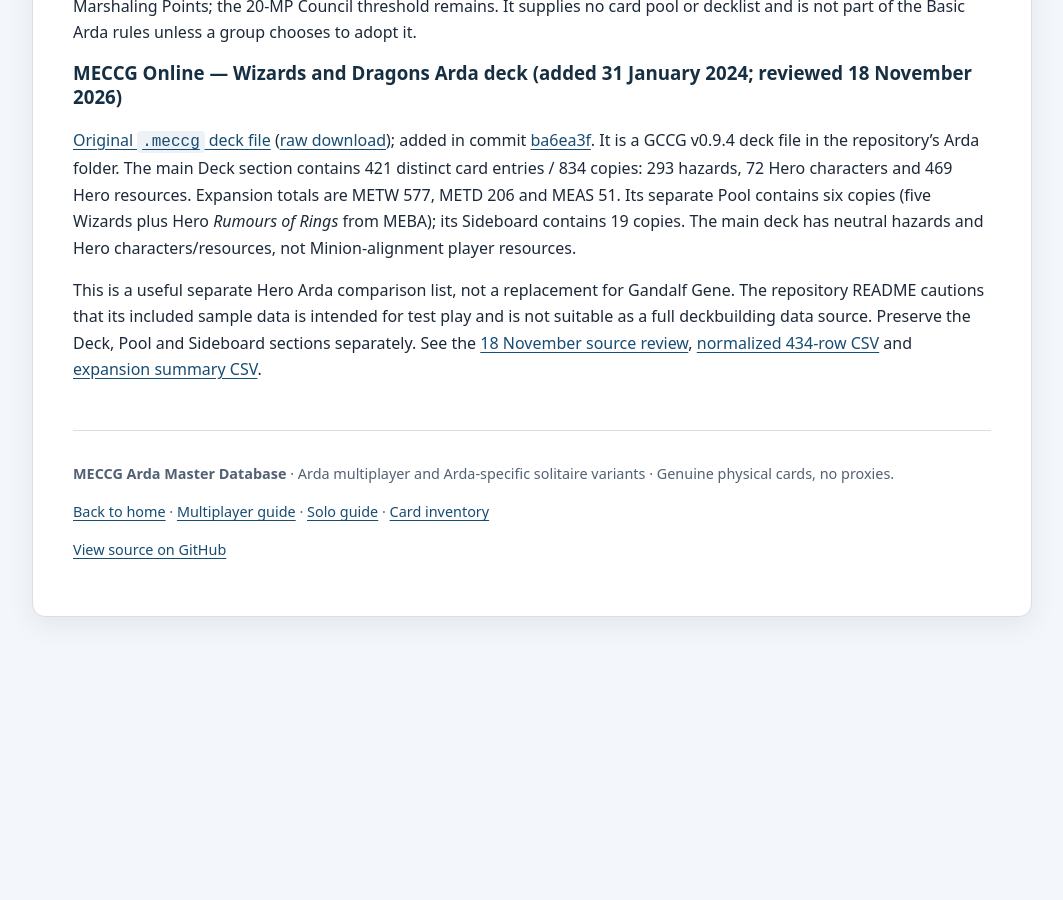
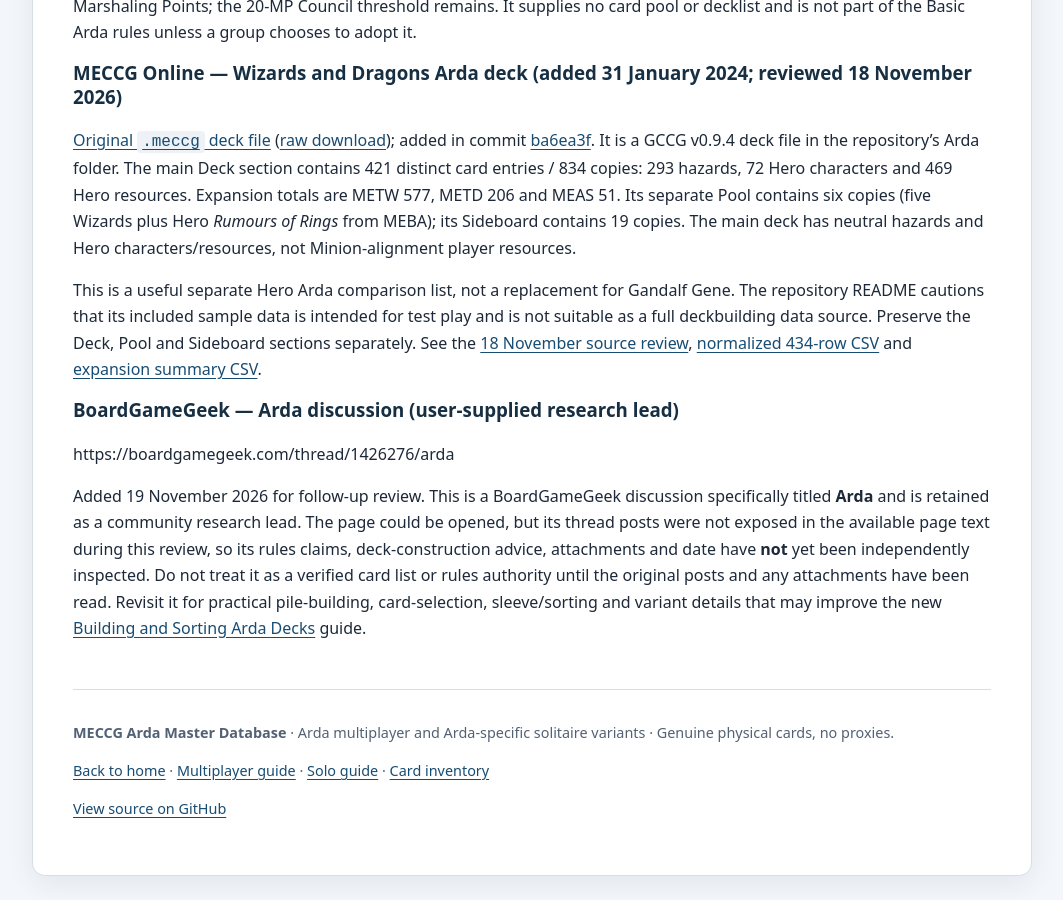
Before and after one commit to JamSpot/meccg-arda-master-database, a Jekyll site: the page built from docs/sources.md, in a window 1280 px wide and 900 px high, scrolled down 14103 px. Shown: the whole window, without its empty margins (108-1171 px from the left). Built offline with Jekyll 4.4.1, drawn with Linux system fonts in a browser that asks for light colours; our own code applies the rules of GitHub Pages for plain Markdown files; before the commit the page ends 14744 px from its top, so only the background shows below that.

Commit message:
Record user-supplied BoardGameGeek Arda discussion for review

```diff
--- a/docs/sources.md
+++ b/docs/sources.md
@@ -354,3 +354,9 @@ These are printable table-layout aids, not card inventories or decklists. The tw
 [Original `.meccg` deck file](https://github.com/Heinrich-Barth/meccg-online/blob/main/public/decks/Arda/Wizards%20and%20Dragons.meccg) ([raw download](https://raw.githubusercontent.com/Heinrich-Barth/meccg-online/main/public/decks/Arda/Wizards%20and%20Dragons.meccg)); added in commit [ba6ea3f](https://github.com/Heinrich-Barth/meccg-online/commit/ba6ea3fdbd560099cd1b12d001a7879acbae86a9). It is a GCCG v0.9.4 deck file in the repository's Arda folder. The main Deck section contains 421 distinct card entries / 834 copies: 293 hazards, 72 Hero characters and 469 Hero resources. Expansion totals are METW 577, METD 206 and MEAS 51. Its separate Pool contains six copies (five Wizards plus Hero *Rumours of Rings* from MEBA); its Sideboard contains 19 copies. The main deck has neutral hazards and Hero characters/resources, not Minion-alignment player resources.
 
 This is a useful separate Hero Arda comparison list, not a replacement for Gandalf Gene. The repository README cautions that its included sample data is intended for test play and is not suitable as a full deckbuilding data source. Preserve the Deck, Pool and Sideboard sections separately. See the [18 November source review](wizards-and-dragons-arda-source-review-2026-11-18.html), [normalized 434-row CSV](../data/wizards-and-dragons-arda-pool-2024.csv) and [expansion summary CSV](../data/wizards-and-dragons-arda-expansion-summary.csv).
+
+### BoardGameGeek — Arda discussion (user-supplied research lead)
+
+https://boardgamegeek.com/thread/1426276/arda
+
+Added 19 November 2026 for follow-up review. This is a BoardGameGeek discussion specifically titled **Arda** and is retained as a community research lead. The page could be opened, but its thread posts were not exposed in the available page text during this review, so its rules claims, deck-construction advice, attachments and date have **not** yet been independently inspected. Do not treat it as a verified card list or rules authority until the original posts and any attachments have been read. Revisit it for practical pile-building, card-selection, sleeve/sorting and variant details that may improve the new [Building and Sorting Arda Decks](building-arda-decks.html) guide.
```
